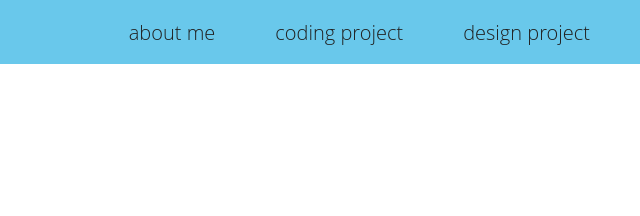
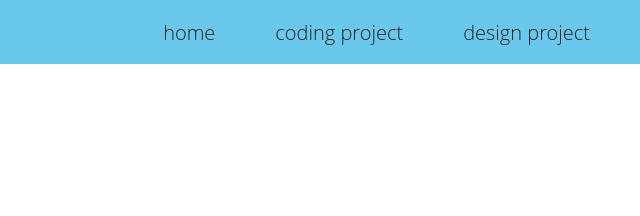
Before and after one commit to sydbig123/portfolio, a plain HTML site: page HCDD 264 Project.html in a window 1280 px wide. Shown: the top 216 px of the page, 640-1280 px from the left. Drawn offline with Linux system fonts and the light colour scheme.

Commit message:
edited nav bar

```diff
--- a/HCDD 264 Project.html
+++ b/HCDD 264 Project.html
@@ -12,7 +12,7 @@
         <nav>
             <a id="title" href="./index.html">Sydney Biggar</a>
             <ul>
-                <li><a href="./index.html">about me</a></li>
+                <li><a href="./index.html">home</a></li>
                 <li><a href="./codingProject.html">coding project</a></li>
                 <li><a href="./HCDD%20264%20Project.html">design project</a></li>
             </ul>
```
Also changed, not shown: codingProject.html (+1 -1 lines), index.html (+1 -1 lines).
